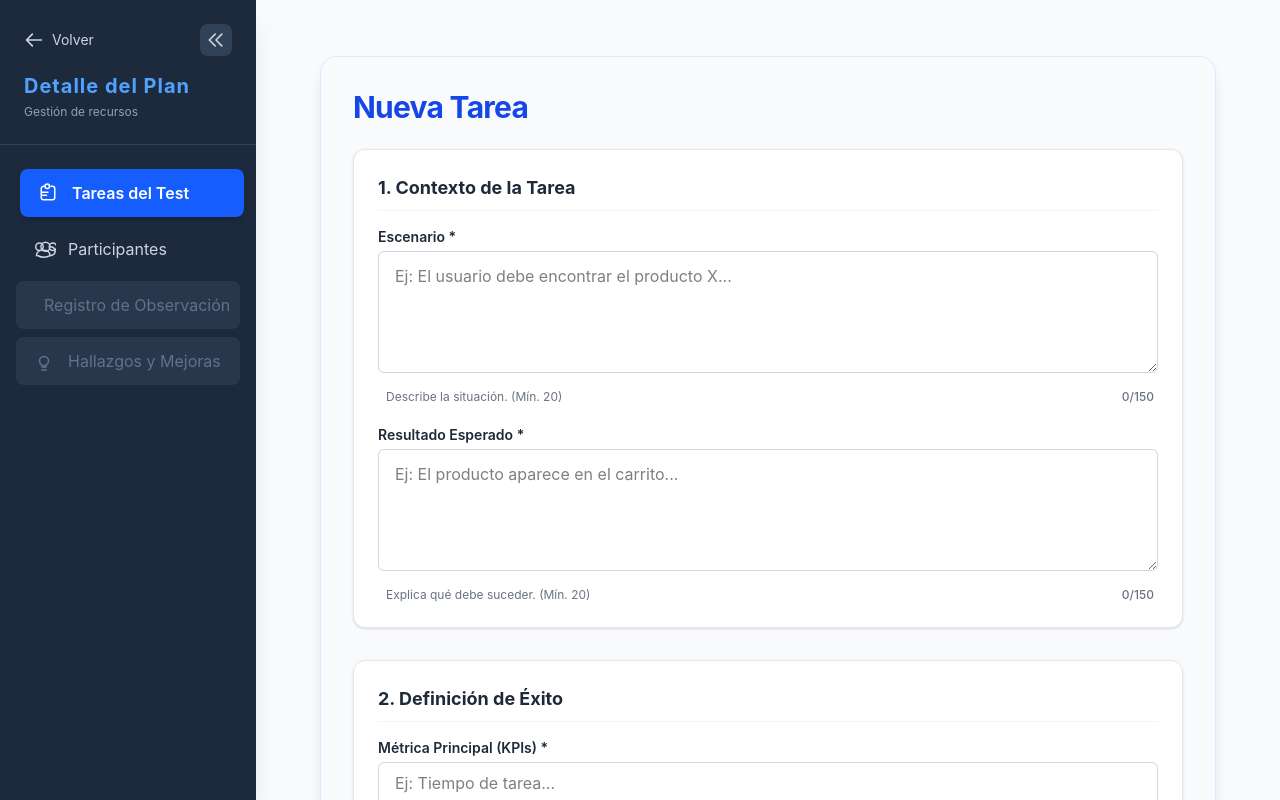
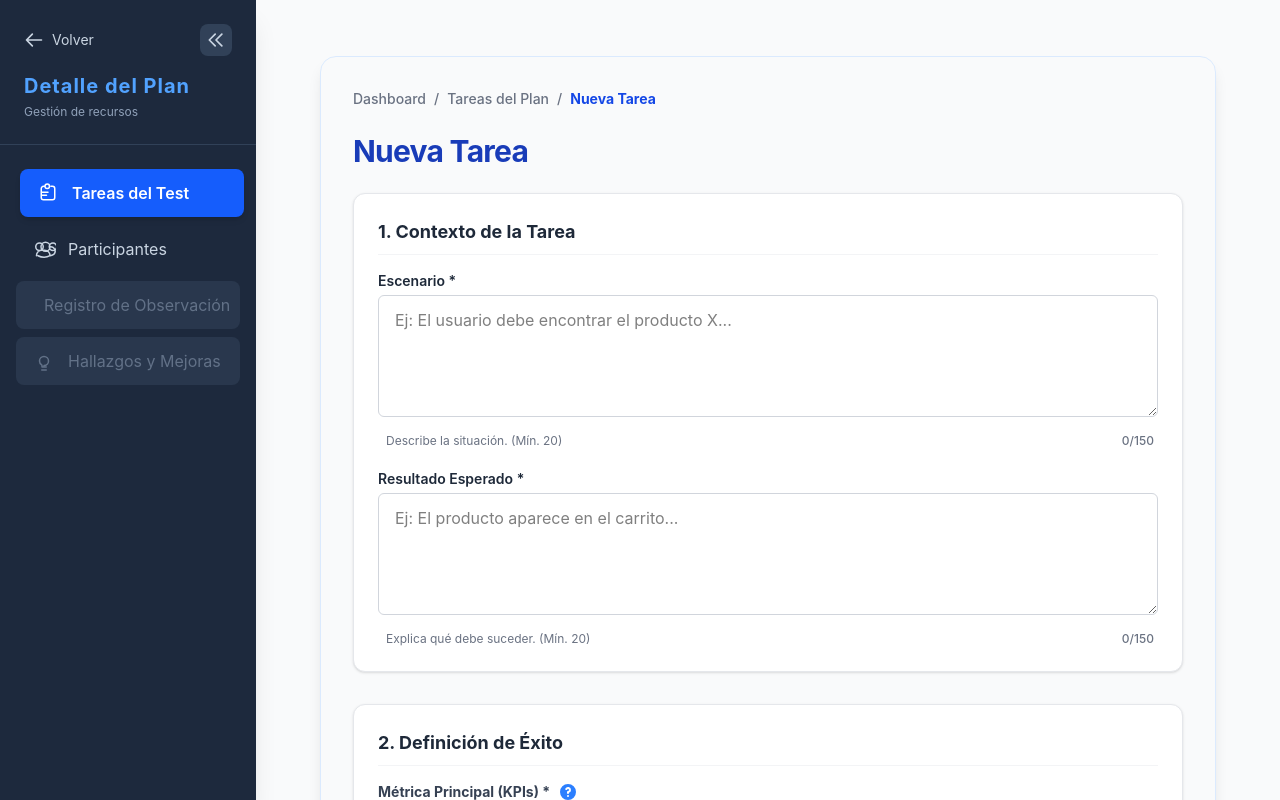
Before and after one commit to aaronreinoso/IHC-Grupo2, a React (Vite) app: page /#/planes-prueba/1/tareas/nueva in a window 1280 px wide. Built offline with nearby package versions, Linux system fonts and the light colour scheme; no server answers; the database is empty.

Commit message:
Mejorar la experiencia de usuario en TareaForm: añadir validación en tiempo real, navegación contextual y tooltip de ayuda para KPIs.

```diff
--- a/src/pages/TareaForm.tsx
+++ b/src/pages/TareaForm.tsx
@@ -1,10 +1,10 @@
 import React, { useState, useEffect } from "react";
-import { useParams, useNavigate } from "react-router-dom";
+import { useParams, useNavigate, Link } from "react-router-dom";
 import { supabase } from "../supabaseClient";
 import { AccessibleInput } from "../components/AccessibleInput";
 import { AccessibleTextarea } from "../components/AccessibleTextarea";
 import ConfirmCancelModal from "../components/ConfirmCancelModal";
-import Toast from "../components/Toast"; // <-- NUEVO
+import Toast from "../components/Toast";
 import { validateTarea } from "../utils/tareaValidation";
 import type { TareaFormState } from "../utils/tareaValidation";
 
@@ -27,13 +27,16 @@ const TareaForm: React.FC = () => {
   const navigate = useNavigate();
 
   const [form, setForm] = useState<TareaFormState>({ ...initialState, prueba_id: planId || "" });
-  const [errors, setErrors] = useState<Partial<Record<keyof TareaFormState, string>>>({});
+  const [errors, setErrors] = useState<Partial<Record<keyof TareaFormState, string | undefined>>>({});
   const [feedback, setFeedback] = useState<string>("");
   const [loading, setLoading] = useState(false);
   const [editMode, setEditMode] = useState(false);
   const [showCancelModal, setShowCancelModal] = useState(false);
   const [limiteMinutosPlan, setLimiteMinutosPlan] = useState<number | null>(null);
   const [producto, setProducto] = useState<String>("");
+
+  // Estado para controlar el Tooltip de ayuda de KPIs
+  const [showKPIHelp, setShowKPIHelp] = useState(false);
 
   useEffect(() => {
     if (planId) {
@@ -79,20 +82,18 @@ const TareaForm: React.FC = () => {
     }
   }, [tareaId, planId]);
 
+  // MEJORA UX: Prevención de Errores - Evaluación en tiempo real sin cortar texto
   const handleChange = (e: React.ChangeEvent<HTMLInputElement | HTMLTextAreaElement | HTMLSelectElement>) => {
     const { name, value } = e.target;
+    setForm((prev) => ({ ...prev, [name]: value }));
 
-    let finalValue = value;
     const limit = LIMITS[name as keyof typeof LIMITS];
-
-    if (limit && value.length > limit.max) {
-      finalValue = value.slice(0, limit.max);
-    }
-
-    setForm((prev) => ({ ...prev, [name]: finalValue }));
-
-    if (limit && finalValue.length >= limit.min && errors[name as keyof TareaFormState]) {
-      setErrors((prev) => ({ ...prev, [name]: undefined }));
+    if (limit) {
+      if (value.length > limit.max) {
+        setErrors((prev) => ({ ...prev, [name]: `Límite excedido. Máximo ${limit.max} caracteres.` }));
+      } else {
+        setErrors((prev) => ({ ...prev, [name]: undefined }));
+      }
     }
   };
 
@@ -146,9 +147,10 @@ const TareaForm: React.FC = () => {
       if (error) {
         setFeedback("Error al guardar: " + error.message);
       } else {
-        navigate(`/planes-prueba/${planId}/tareas`, {
-          state: { feedback: editMode ? "¡Tarea actualizada correctamente!" : "¡Tarea guardada correctamente!" }
-        });
+        setFeedback(editMode ? "¡Tarea actualizada correctamente!" : "¡Tarea guardada correctamente!");
+        setTimeout(() => {
+          navigate(`/planes-prueba/${planId}/tareas`);
+        }, 1500);
       }
     } catch (err) {
       setFeedback("Error inesperado al guardar.");
@@ -161,42 +163,55 @@ const TareaForm: React.FC = () => {
     const length = form[field].length;
     const { min, max } = LIMITS[field];
     const isUnderMin = length > 0 && length < min;
-    const isAtMax = length >= max;
+    const isOverMax = length > max;
 
     return (
       <div className="flex justify-between text-xs mt-1 ml-1 px-1" aria-hidden="true">
-        <span className={`${isUnderMin ? "text-red-600 font-medium" : "text-gray-500"}`}>
-          {customMessage} (Mín. {min})
+        <span className={`${isUnderMin || isOverMax ? "text-red-600 font-medium" : "text-gray-500"}`}>
+          {isOverMax ? "Reduce el texto." : `${customMessage} (Mín. ${min})`}
         </span>
-        <span className={`${isAtMax ? "text-red-600 font-bold" : "text-gray-500 font-medium"}`}>
+        <span className={`${isOverMax ? "text-red-600 font-bold" : "text-gray-500 font-medium"}`}>
           {length}/{max}
         </span>
       </div>
     );
   };
 
+  // Validación para deshabilitar botón si hay excesos de caracteres
+  const hasLengthErrors = Object.values(errors).some(err => err !== undefined);
+
   return (
     <div className="w-full max-w-4xl mx-auto my-6 p-4 sm:p-8 bg-gray-50 rounded-2xl shadow-lg border border-blue-100 relative">
 
-      <header className="mb-6">
-        <h1 className="text-2xl sm:text-3xl font-bold text-blue-700 tracking-tight mb-4">
+      {/* MEJORA UX: Navegación Contextual (Breadcrumbs) */}
+      <nav className="text-sm font-medium text-gray-500 mb-6 flex items-center gap-2" aria-label="Breadcrumb">
+        <Link to="/" className="hover:text-blue-600 transition-colors">Dashboard</Link>
+        <span>/</span>
+        <Link to={`/planes-prueba/${planId}/tareas`} className="hover:text-blue-600 transition-colors">Tareas del Plan</Link>
+        <span>/</span>
+        <span className="text-blue-700 font-bold">{editMode ? "Editar Tarea" : "Nueva Tarea"}</span>
+      </nav>
+
+      <header className="mb-6 flex flex-col sm:flex-row sm:justify-between sm:items-start gap-4">
+        <h1 className="text-2xl sm:text-3xl font-bold text-blue-800 tracking-tight">
           {editMode ? "Editar Tarea" : "Nueva Tarea"}
         </h1>
 
         {producto && (
           <div
-            className="p-4 bg-blue-50 border border-blue-200 rounded-xl text-blue-900 shadow-sm flex items-center gap-2"
+            className="px-4 py-2 bg-blue-50 border border-blue-200 rounded-lg text-sm text-blue-900 shadow-sm flex items-center gap-2"
             aria-label="Información del producto"
           >
-            <span className="font-medium">Producto a evaluar:</span>
-            <span className="font-bold text-blue-800">{producto}</span>
+            <span className="font-medium text-blue-600">Evaluando:</span>
+            <span className="font-bold text-blue-900">{producto}</span>
           </div>
         )}
       </header>
 
       <form onSubmit={handleSubmit} noValidate className="space-y-8">
 
-        <section className="bg-white p-5 sm:p-6 rounded-xl border border-gray-200 shadow-sm">
+        {/* Ley de Gestalt: Proximidad - Tarjeta 1 */}
+        <section className="bg-white p-5 sm:p-6 rounded-xl border border-gray-200 shadow-sm transition-shadow hover:shadow-md">
           <h2 className="text-lg font-bold text-gray-800 mb-4 pb-2 border-b border-gray-100">
             1. Contexto de la Tarea
           </h2>
@@ -209,7 +224,6 @@ const TareaForm: React.FC = () => {
                 value={form.escenario}
                 onChange={handleChange}
                 error={errors.escenario}
-                maxLength={LIMITS.escenario.max}
                 required
                 placeholder="Ej: El usuario debe encontrar el producto X..."
               />
@@ -224,7 +238,6 @@ const TareaForm: React.FC = () => {
                 value={form.resultado_esperado}
                 onChange={handleChange}
                 error={errors.resultado_esperado}
-                maxLength={LIMITS.resultado_esperado.max}
                 required
                 placeholder="Ej: El producto aparece en el carrito..."
               />
@@ -233,22 +246,50 @@ const TareaForm: React.FC = () => {
           </div>
         </section>
 
-        <section className="bg-white p-5 sm:p-6 rounded-xl border border-gray-200 shadow-sm">
+        {/* Ley de Gestalt: Proximidad - Tarjeta 2 */}
+        <section className="bg-white p-5 sm:p-6 rounded-xl border border-gray-200 shadow-sm transition-shadow hover:shadow-md">
           <h2 className="text-lg font-bold text-gray-800 mb-4 pb-2 border-b border-gray-100">
             2. Definición de Éxito
           </h2>
           <div className="space-y-5">
-            <div>
+
+            {/* MEJORA UX: Tooltip de Ayuda para KPI */}
+            <div className="relative">
+              <div className="flex items-center gap-2 mb-1">
+                <label htmlFor="metrica_principal" className="block text-sm font-bold text-gray-700">
+                  Métrica Principal (KPIs) *
+                </label>
+                <button
+                  type="button"
+                  onMouseEnter={() => setShowKPIHelp(true)}
+                  onMouseLeave={() => setShowKPIHelp(false)}
+                  onClick={() => setShowKPIHelp(!showKPIHelp)}
+                  className="text-blue-500 hover:text-blue-700 transition-colors focus:outline-none"
+                  aria-label="¿Qué es un KPI?"
+                >
+                  <svg className="w-5 h-5" fill="currentColor" viewBox="0 0 20 20">
+                    <path fillRule="evenodd" d="M18 10a8 8 0 11-16 0 8 8 0 0116 0zm-8-3a1 1 0 00-.867.5 1 1 0 11-1.731-1A3 3 0 0113 8a3.001 3.001 0 01-2 2.83V11a1 1 0 11-2 0v-1a1 1 0 011-1 1 1 0 100-2zm0 8a1 1 0 100-2 1 1 0 000 2z" clipRule="evenodd" />
+                  </svg>
+                </button>
+              </div>
+
+              {/* Contenido del Emergente (Tooltip) */}
+              {showKPIHelp && (
+                <div className="absolute z-10 w-64 p-3 mt-1 text-xs text-white bg-slate-800 rounded-lg shadow-xl animate-fade-in border border-slate-600">
+                  <p className="font-bold mb-1 text-blue-300 underline">¿Qué es un KPI?</p>
+                  <p>Es un indicador clave de desempeño. En UX, son métricas como el <span className="font-bold">tiempo de tarea</span> o la <span className="font-bold">tasa de error</span> que nos dicen si el usuario logró su objetivo.</p>
+                </div>
+              )}
+
               <AccessibleInput
                 id="metrica_principal"
                 name="metrica_principal"
-                label="Métrica Principal (KPIs) *"
+                label=""
                 value={form.metrica_principal}
                 onChange={handleChange}
                 error={errors.metrica_principal}
-                maxLength={LIMITS.metrica_principal.max}
                 required
-                placeholder="Ej: Tiempo de tarea..."
+                placeholder="Ej: Tiempo de tarea, clics erróneos..."
               />
               {renderCounter("metrica_principal", "¿Qué vas a medir?")}
             </div>
@@ -261,7 +302,6 @@ const TareaForm: React.FC = () => {
                 value={form.criterio_exito}
                 onChange={handleChange}
                 error={errors.criterio_exito}
-                maxLength={LIMITS.criterio_exito.max}
                 required
                 placeholder="Ej: El flujo se completa en < 2 min..."
               />
@@ -270,26 +310,27 @@ const TareaForm: React.FC = () => {
           </div>
         </section>
 
-        <div className="flex flex-col-reverse sm:flex-row gap-4 pt-4">
+        {/* Jerarquía Visual: Botones de Acción */}
+        <div className="flex flex-col-reverse sm:flex-row justify-end gap-4 pt-4 border-t border-gray-200">
           <button
             type="button"
             onClick={() => setShowCancelModal(true)}
-            className="w-full sm:w-1/3 py-3 px-4 font-bold text-gray-700 bg-gray-200 hover:bg-gray-300 rounded-xl transition-colors"
+            className="w-full sm:w-auto py-3 px-6 font-bold text-gray-600 bg-gray-100 border border-gray-300 hover:bg-gray-200 rounded-xl transition-colors focus:ring-4 focus:ring-gray-200"
           >
             Cancelar
           </button>
           <button
             type="submit"
-            disabled={loading}
-            className="w-full sm:w-2/3 py-3 px-4 font-bold text-white bg-blue-600 hover:bg-blue-700 rounded-xl shadow-md transition-colors disabled:bg-blue-400"
+            disabled={loading || hasLengthErrors}
+            className="w-full sm:w-auto py-3 px-8 font-bold text-white bg-blue-600 hover:bg-blue-700 rounded-xl shadow-md transition-colors disabled:bg-blue-300 disabled:cursor-not-allowed focus:ring-4 focus:ring-blue-300"
           >
             {loading ? "Guardando..." : "Guardar Tarea"}
           </button>
         </div>
       </form>
 
-      {/* Toast Render */}
-      <Toast message={feedback} onClose={() => setFeedback("")} />
+      {/* Diseño Emocional: Notificación de Éxito o Error */}
+      {feedback && <Toast message={feedback} onClose={() => setFeedback("")} />}
 
       <ConfirmCancelModal isOpen={showCancelModal} onClose={() => setShowCancelModal(false)} onConfirm={() => navigate(`/planes-prueba/${planId}/tareas`)} />
     </div>
```
